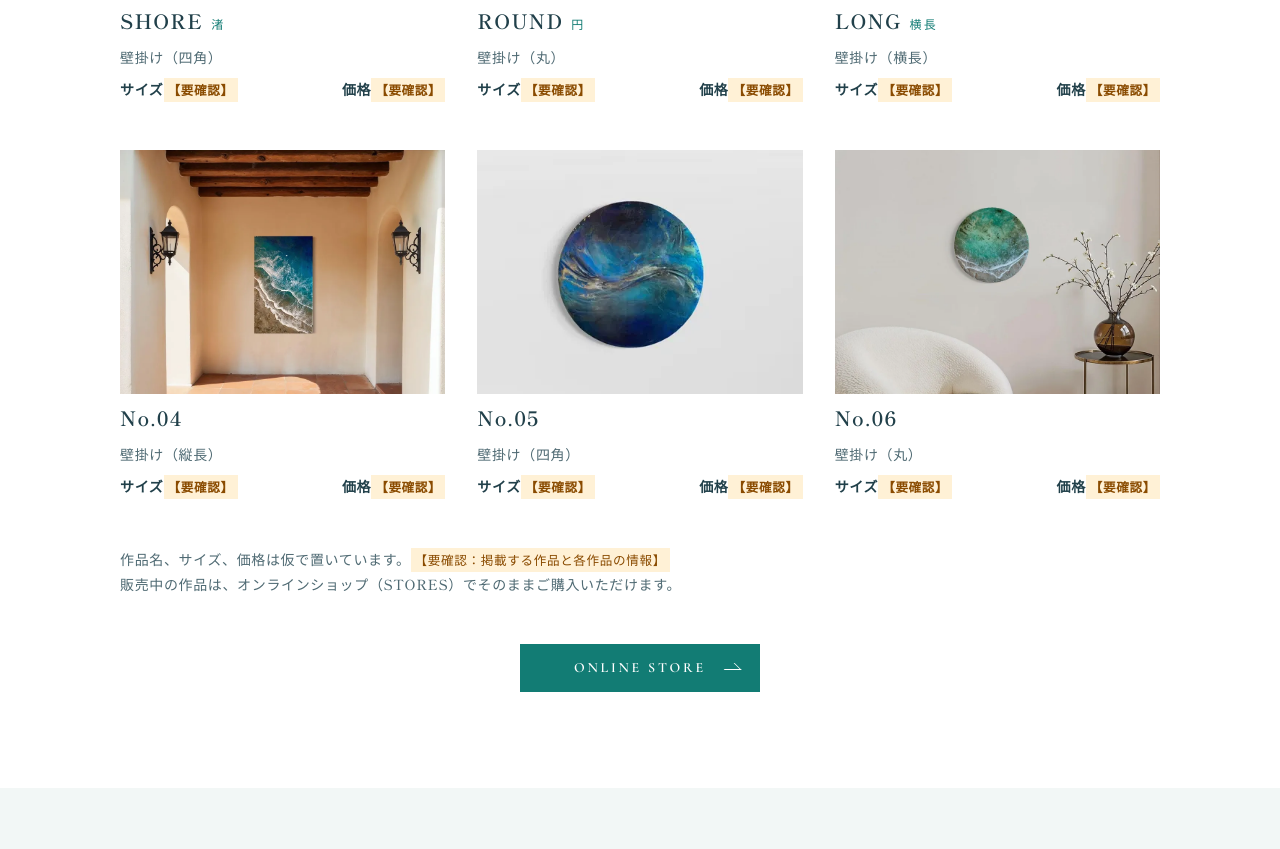
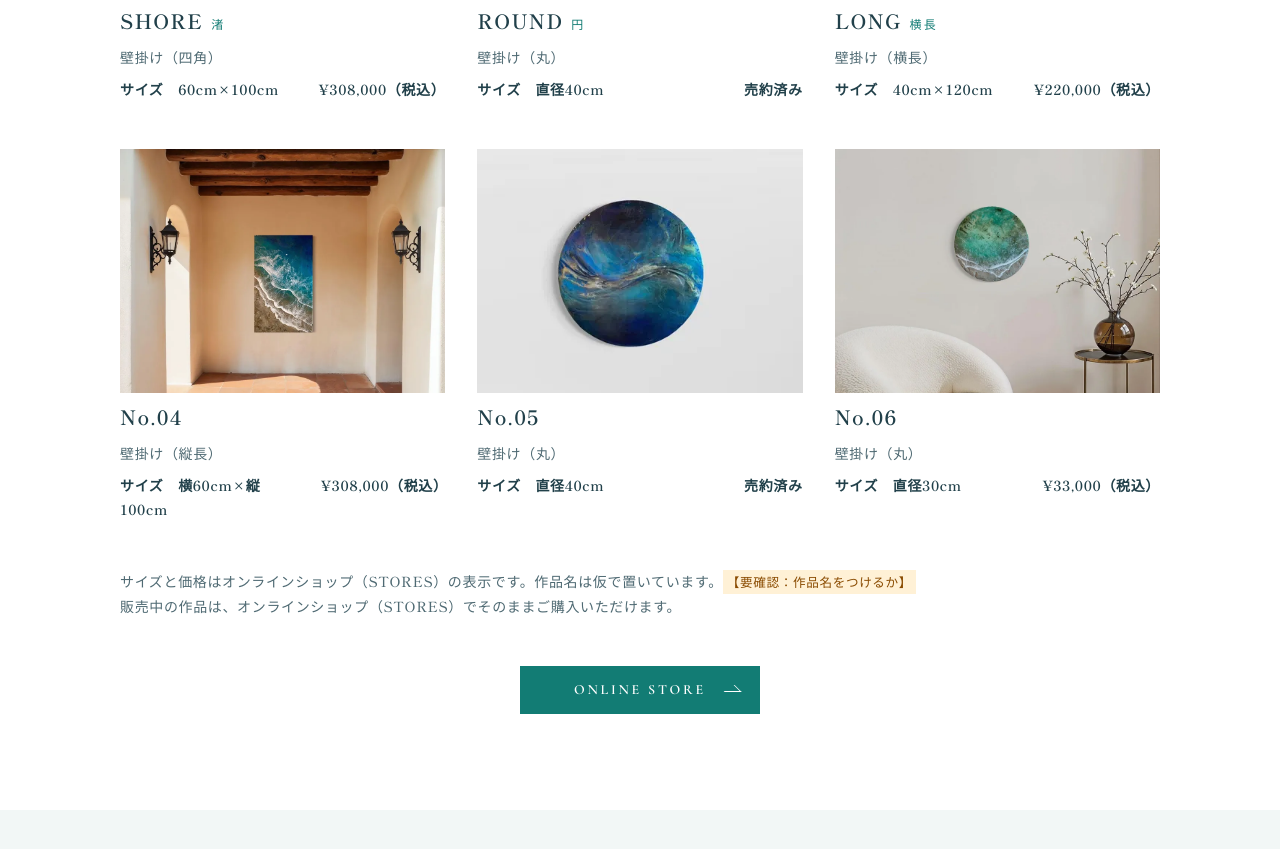
Before and after one commit to mai25milk-web/mura-living-a, a plain HTML site: page rules/works/index.html in a window 1280 px wide. Shown: the part 967-1816 px from the top of the page. Drawn offline with nearby package versions, Linux system fonts and the light colour scheme.

Commit message:
作品一覧と作品ページにSTORESの該当作品のサイズ・価格を反映（写真で照合）
Co-Authored-By: Claude Opus 5.5 <noreply@anthropic.com>

```diff
--- a/rules/works/index.html
+++ b/rules/works/index.html
@@ -44,22 +44,22 @@
       <div class="cards" id="list">
   <article class="card" data-type="square"><a href="../works/w01/"><img src="../../assets/img/image8-l.webp" alt="白い壁に掛けた四角い海のレジンアート" loading="lazy" width="800" height="600">
   <h3>SHORE<small>渚</small></h3></a>
-  <p>壁掛け（四角）</p><p class="meta"><span>サイズ<span class="tbd">【要確認】</span></span><span>価格<span class="tbd">【要確認】</span></span></p></article>
+  <p>壁掛け（四角）</p><p class="meta"><span>サイズ　60cm×100cm</span><span>¥308,000（税込）</span></p></article>
 <article class="card" data-type="round"><a href="../works/w01/"><img src="../../assets/img/image9.webp" alt="棚の上の壁に掛けた丸い海のレジンアート" loading="lazy" width="800" height="600">
   <h3>ROUND<small>円</small></h3></a>
-  <p>壁掛け（丸）</p><p class="meta"><span>サイズ<span class="tbd">【要確認】</span></span><span>価格<span class="tbd">【要確認】</span></span></p></article>
+  <p>壁掛け（丸）</p><p class="meta"><span>サイズ　直径40cm</span><span>売約済み</span></p></article>
 <article class="card" data-type="long"><a href="../works/w01/"><img src="../../assets/img/image5.webp" alt="ソファの上の壁に掛けた横長の海のレジンアート" loading="lazy" width="800" height="600">
   <h3>LONG<small>横長</small></h3></a>
-  <p>壁掛け（横長）</p><p class="meta"><span>サイズ<span class="tbd">【要確認】</span></span><span>価格<span class="tbd">【要確認】</span></span></p></article>
+  <p>壁掛け（横長）</p><p class="meta"><span>サイズ　40cm×120cm</span><span>¥220,000（税込）</span></p></article>
 <article class="card" data-type="long"><a href="../works/w01/"><img src="../../assets/img/image33.webp" alt="玄関の壁に縦に掛けた海のレジンアート" loading="lazy" width="800" height="600">
   <h3>No.04</h3></a>
-  <p>壁掛け（縦長）</p><p class="meta"><span>サイズ<span class="tbd">【要確認】</span></span><span>価格<span class="tbd">【要確認】</span></span></p></article>
-<article class="card" data-type="square"><a href="../works/w01/"><img src="../../assets/img/image14.webp" alt="珊瑚礁の浅瀬を表した海のレジンアート" loading="lazy" width="800" height="600">
+  <p>壁掛け（縦長）</p><p class="meta"><span>サイズ　横60cm×縦100cm</span><span>¥308,000（税込）</span></p></article>
+<article class="card" data-type="round"><a href="../works/w01/"><img src="../../assets/img/image14.webp" alt="深い青の海を表した丸いレジンアート" loading="lazy" width="800" height="600">
   <h3>No.05</h3></a>
-  <p>壁掛け（四角）</p><p class="meta"><span>サイズ<span class="tbd">【要確認】</span></span><span>価格<span class="tbd">【要確認】</span></span></p></article>
-<article class="card" data-type="round"><a href="../works/w01/"><img src="../../assets/img/image21.webp" alt="深い青の海を表した丸いレジンアート" loading="lazy" width="800" height="600">
+  <p>壁掛け（丸）</p><p class="meta"><span>サイズ　直径40cm</span><span>売約済み</span></p></article>
+<article class="card" data-type="round"><a href="../works/w01/"><img src="../../assets/img/image21.webp" alt="緑の浅瀬を表した丸いレジンアート" loading="lazy" width="800" height="600">
   <h3>No.06</h3></a>
-  <p>壁掛け（丸）</p><p class="meta"><span>サイズ<span class="tbd">【要確認】</span></span><span>価格<span class="tbd">【要確認】</span></span></p></article>
+  <p>壁掛け（丸）</p><p class="meta"><span>サイズ　直径30cm</span><span>¥33,000（税込）</span></p></article>
 
       </div>
 <script>
@@ -70,7 +70,7 @@
     if(first&&t!=='all')nav.scrollIntoView();}
   window.addEventListener('hashchange',function(){show(false)});show(true);})();
 </script>
-      <p class="small">作品名、サイズ、価格は仮で置いています。<span class="tbd">【要確認：掲載する作品と各作品の情報】</span><br>販売中の作品は、オンラインショップ（STORES）でそのままご購入いただけます。</p>
+      <p class="small">サイズと価格はオンラインショップ（STORES）の表示です。作品名は仮で置いています。<span class="tbd">【要確認：作品名をつけるか】</span><br>販売中の作品は、オンラインショップ（STORES）でそのままご購入いただけます。</p>
       <p class="center"><a class="btn btn--fill btn--en" href="https://mura-living.stores.jp/" target="_blank" rel="noopener">ONLINE STORE</a></p>
     </div>
   </section>
```
Also changed, not shown: rules/works/w01/index.html (+3 -3 lines).
